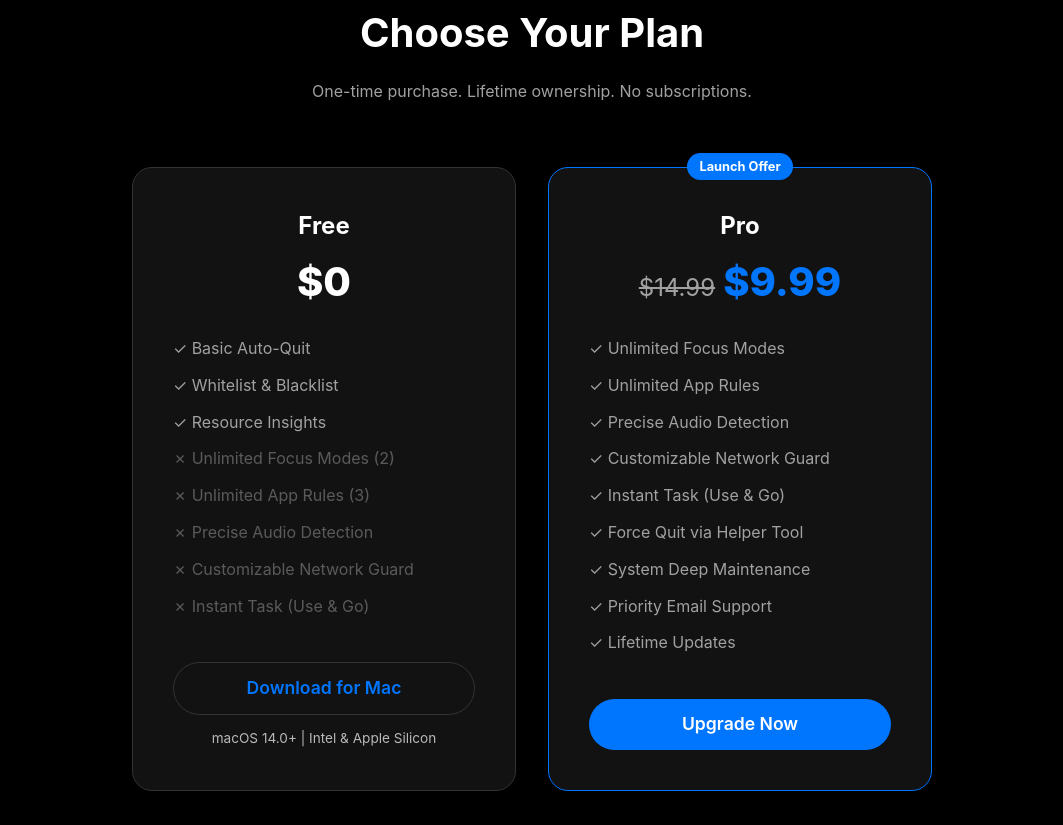
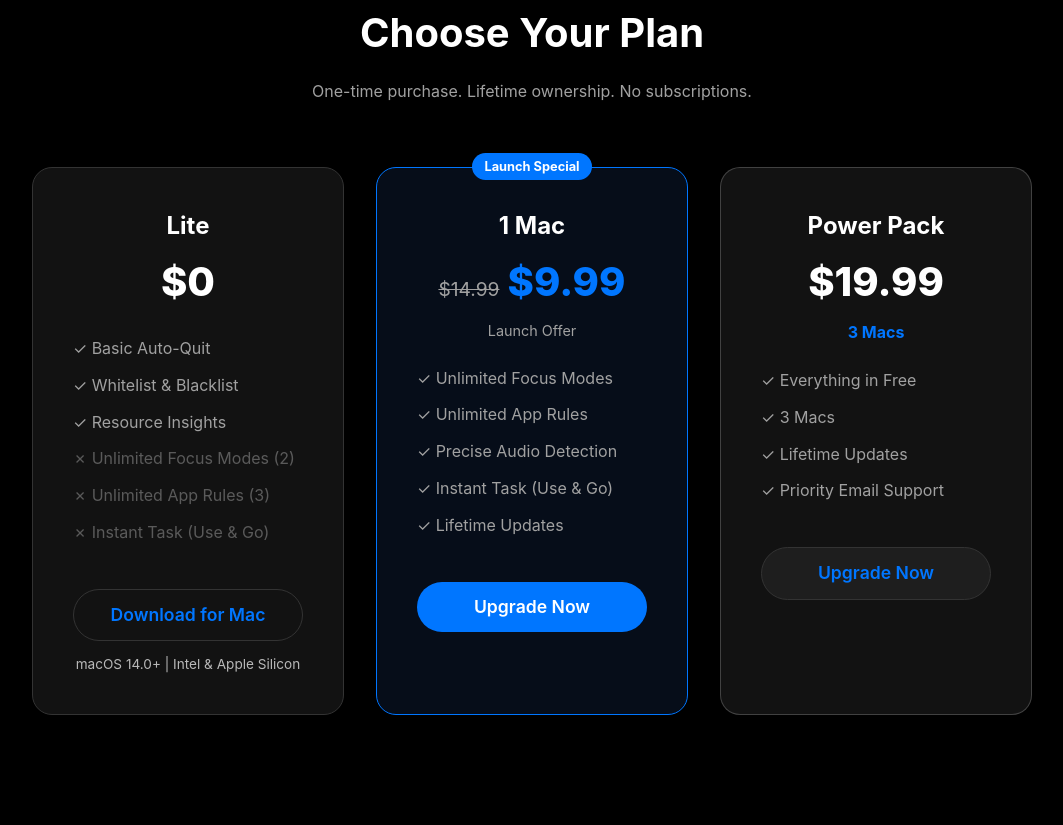
Before and after one commit to monkey-sking/AionWebsite, an Astro site: page / in a window 1280 px wide. Shown: the part 2435-3260 px from the top of the page, without its empty margins (108-1171 px from the left). Built offline with nearby package versions, Linux system fonts and the light colour scheme; Astro itself is replaced by a stand-in of ours.

Commit message:
feat(website): update pricing to 3-tier layout (Lite/Launch/Bundle)

```diff
--- a/src/i18n/ui.ts
+++ b/src/i18n/ui.ts
@@ -60,6 +60,16 @@ export const ui = {
     'pricing.feature.support': 'Priority Email Support',
     'pricing.feature.updates': 'Lifetime Updates',
     'pricing.feature.free_base': 'Everything in Free',
+    'pricing.plan.lite': 'Lite',
+    'pricing.plan.launch': 'Launch Special',
+    'pricing.plan.bundle': 'Power Pack',
+    'pricing.price.lite': '$0',
+    'pricing.price.launch': '$9.99',
+    'pricing.price.launch.original': '$14.99',
+    'pricing.price.bundle': '$19.99',
+    'pricing.license.1mac': '1 Mac',
+    'pricing.license.3macs': '3 Macs',
+    'pricing.save': 'Save',
     'carousel.s1.title': 'Intelligent Auto-Quit',
     'carousel.s1.desc': 'Monitor app activity in real-time. Aion closes idle apps automatically to reclaim your Mac\'s memory.',
     'carousel.s2.title': 'Focus Mode Sync',
@@ -173,6 +183,16 @@ export const ui = {
     'pricing.feature.support': '优先邮件技术支持',
     'pricing.feature.updates': '全版本终身免费更新',
     'pricing.feature.free_base': '包含免费版所有功能',
+    'pricing.plan.lite': '免费版',
+    'pricing.plan.launch': '首发特惠',
+    'pricing.plan.bundle': '家庭办公包',
+    'pricing.price.lite': '¥0',
+    'pricing.price.launch': '¥69',
+    'pricing.price.launch.original': '¥108',
+    'pricing.price.bundle': '¥148',
+    'pricing.license.1mac': '1 台设备',
+    'pricing.license.3macs': '3 台设备',
+    'pricing.save': '立省',
     'carousel.s1.title': '智能自动退出',
     'carousel.s1.desc': '实时监测应用运行状态，灵汐会自动关闭长期闲置的应用，释放宝贵的内存空间。',
     'carousel.s2.title': '专注模式同步',
--- a/src/pages/index.astro
+++ b/src/pages/index.astro
@@ -311,18 +311,17 @@ const t = useTranslations(lang);
 			<h2 style="font-size: 2.5rem; margin-bottom: 1rem;">{t('pricing.title')}</h2>
 			<p style="color: var(--text-secondary); margin-bottom: 4rem;">{t('pricing.subtitle')}</p>
 
-			<div class="pricing-grid" style="display: grid; grid-template-columns: repeat(auto-fit, minmax(280px, 1fr)); gap: 2rem; max-width: 800px; margin: 0 auto;">
+			<div class="pricing-grid" style="display: grid; grid-template-columns: repeat(auto-fit, minmax(280px, 1fr)); gap: 2rem; max-width: 1000px; margin: 0 auto;">
+				<!-- Lite Card -->
 				<div class="feature-card lite-card" style="display: flex; flex-direction: column; align-items: center;">
-					<h3 style="margin-bottom: 0.5rem; color: #fff;">{t('pricing.lite')}</h3>
-					<div style="font-size: 2.5rem; font-weight: 800; margin-bottom: 1.5rem; color: #fff;">$0</div>
+					<h3 style="margin-bottom: 0.5rem; color: #fff;">{t('pricing.plan.lite')}</h3>
+					<div style="font-size: 2.5rem; font-weight: 800; margin-bottom: 1.5rem; color: #fff;">{t('pricing.price.lite')}</div>
 					<ul style="list-style: none; text-align: left; margin-bottom: 2rem; color: var(--text-secondary); width: 100%;">
 						<li style="margin-bottom: 0.8rem;">✓ {t('pricing.feature.autoquit')}</li>
 						<li style="margin-bottom: 0.8rem;">✓ {t('pricing.feature.whitelist')}</li>
 						<li style="margin-bottom: 0.8rem;">✓ {t('pricing.feature.stats')}</li>
 						<li style="margin-bottom: 0.8rem; opacity: 0.5;">✗ {t('pricing.feature.scenes')} (2)</li>
 						<li style="margin-bottom: 0.8rem; opacity: 0.5;">✗ {t('pricing.feature.rules')} (3)</li>
-						<li style="margin-bottom: 0.8rem; opacity: 0.5;">✗ {t('pricing.feature.audio')}</li>
-						<li style="margin-bottom: 0.8rem; opacity: 0.5;">✗ {t('pricing.feature.network')}</li>
 						<li style="margin-bottom: 0.8rem; opacity: 0.5;">✗ {t('pricing.feature.instant')}</li>
 					</ul>
 					<div style="display: flex; flex-direction: column; align-items: center; gap: 0.8rem; width: 100%;">
@@ -331,25 +330,41 @@ const t = useTranslations(lang);
 					</div>
 				</div>
 
-				<div class="feature-card pro-card" style="display: flex; flex-direction: column; align-items: center; border-color: var(--primary); position: relative;">
-					<div style="position: absolute; top: -15px; background: var(--primary); padding: 4px 12px; border-radius: 20px; font-size: 0.8rem; font-weight: 700;">{t('pricing.best')}</div>
-					<h3 style="margin-bottom: 0.5rem; color: #fff;">{t('pricing.pro')}</h3>
-					<div style="display: flex; align-items: baseline; gap: 0.5rem; margin-bottom: 1.5rem;">
-						<span style="text-decoration: line-through; color: var(--text-secondary); font-size: 1.5rem;">$14.99</span>
-						<span style="font-size: 2.5rem; font-weight: 800; color: var(--primary);">$9.99</span>
+				<!-- Launch Special Card -->
+				<div class="feature-card pro-card" style="display: flex; flex-direction: column; align-items: center; border-color: var(--primary); position: relative; background: rgba(59, 130, 246, 0.1);">
+					<div style="position: absolute; top: -15px; background: var(--primary); padding: 4px 12px; border-radius: 20px; font-size: 0.8rem; font-weight: 700;">{t('pricing.plan.launch')}</div>
+					<h3 style="margin-bottom: 0.5rem; color: #fff;">{t('pricing.license.1mac')}</h3>
+					<div style="display: flex; align-items: baseline; gap: 0.5rem; margin-bottom: 0.5rem;">
+						<span style="text-decoration: line-through; color: var(--text-secondary); font-size: 1.2rem;">{t('pricing.price.launch.original')}</span>
+						<span style="font-size: 2.5rem; font-weight: 800; color: var(--primary);">{t('pricing.price.launch')}</span>
 					</div>
+					<div style="color: var(--text-secondary); margin-bottom: 1.5rem; font-size: 0.9rem;">{t('pricing.best')}</div>
+
 					<ul style="list-style: none; text-align: left; margin-bottom: 2rem; color: var(--text-secondary); width: 100%;">
 						<li style="margin-bottom: 0.8rem;">✓ {t('pricing.feature.scenes')}</li>
 						<li style="margin-bottom: 0.8rem;">✓ {t('pricing.feature.rules')}</li>
 						<li style="margin-bottom: 0.8rem;">✓ {t('pricing.feature.audio')}</li>
-						<li style="margin-bottom: 0.8rem;">✓ {t('pricing.feature.network')}</li>
 						<li style="margin-bottom: 0.8rem;">✓ {t('pricing.feature.instant')}</li>
-						<li style="margin-bottom: 0.8rem;">✓ {t('pricing.feature.force')}</li>
-						<li style="margin-bottom: 0.8rem;">✓ {t('pricing.feature.maintenance')}</li>
-						<li style="margin-bottom: 0.8rem;">✓ {t('pricing.feature.support')}</li>
 						<li style="margin-bottom: 0.8rem;">✓ {t('pricing.feature.updates')}</li>
 					</ul>
-					<a href="https://aion.7caifei.com/buy" class="btn btn-primary" style="width: 100%;">{t('pricing.buy')}</a>
+					<a href="https://mbd.pub/o/bread/aion-standard" class="btn btn-primary" style="width: 100%;">{t('pricing.buy')}</a>
+				</div>
+
+				<!-- Power Pack Card -->
+				<div class="feature-card bundle-card" style="display: flex; flex-direction: column; align-items: center; border: 1px solid rgba(255,255,255,0.2);">
+					<h3 style="margin-bottom: 0.5rem; color: #fff;">{t('pricing.plan.bundle')}</h3>
+					<div style="display: flex; align-items: baseline; gap: 0.5rem; margin-bottom: 0.5rem;">
+						<span style="font-size: 2.5rem; font-weight: 800; color: #fff;">{t('pricing.price.bundle')}</span>
+					</div>
+					<div style="color: var(--primary); margin-bottom: 1.5rem; font-weight: bold;">{t('pricing.license.3macs')}</div>
+
+					<ul style="list-style: none; text-align: left; margin-bottom: 2rem; color: var(--text-secondary); width: 100%;">
+						<li style="margin-bottom: 0.8rem;">✓ {t('pricing.feature.free_base')}</li>
+						<li style="margin-bottom: 0.8rem;">✓ {t('pricing.license.3macs')}</li>
+						<li style="margin-bottom: 0.8rem;">✓ {t('pricing.feature.updates')}</li>
+						<li style="margin-bottom: 0.8rem;">✓ {t('pricing.feature.support')}</li>
+					</ul>
+					<a href="https://mbd.pub/o/bread/aion-pro" class="btn" style="border: 1px solid var(--border); width: 100%; background: rgba(255,255,255,0.05);">{t('pricing.buy')}</a>
 				</div>
 			</div>
 		</section>
```
